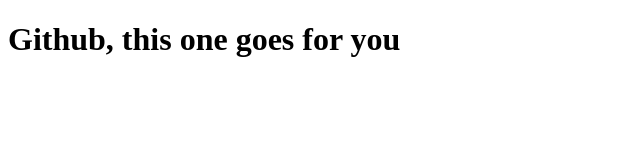
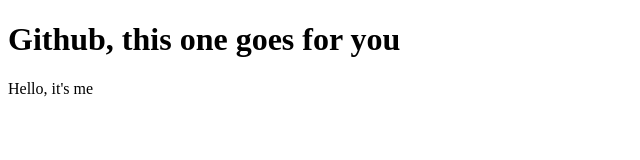
Before and after one commit to senavarro/git-test, a plain HTML site: page index.html in a window 1280 px wide. Shown: the full height of the page, 0-640 px from the left. Drawn offline with Linux system fonts and the light colour scheme.

Commit message:
p added to index.html

```diff
--- a/index.html
+++ b/index.html
@@ -8,5 +8,6 @@
 </head>
 <body>
     <h1>Github, this one goes for you</h1>
+    <p>Hello, it's me</p>
 </body>
 </html>
```
